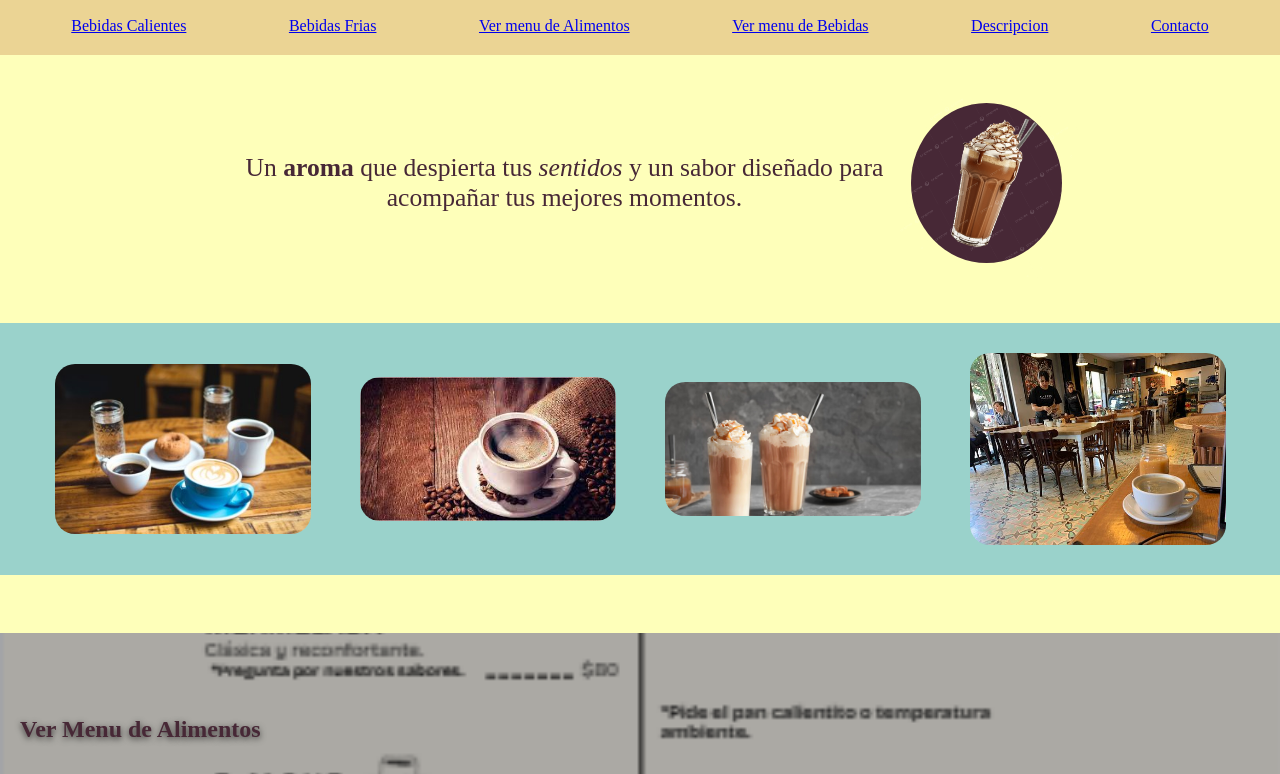
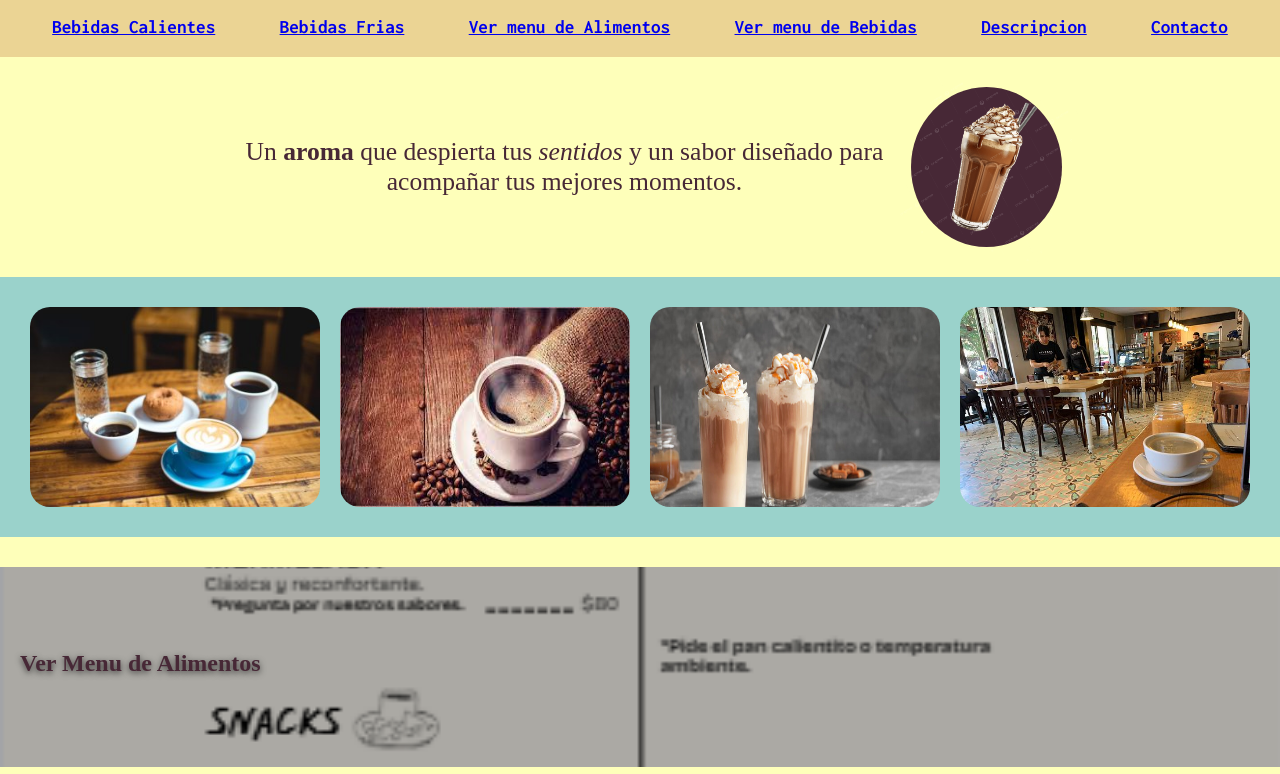
Before and after one commit to Mrpapita2124/Programacion-Web-2026, a plain HTML site: page index.html in a window 1280 px wide. Shown: the part 123-897 px from the top of the page. Drawn offline with Linux system fonts and the light colour scheme.

Commit message:
layout con grids y cambios de fuente en el nav

```diff
--- a/css/styles.css
+++ b/css/styles.css
@@ -11,11 +11,16 @@
   margin: 0px;
   transition: all 0.3s ease-in-out;
 }
-
-body {
-  background: var(--fondo);
+.contenedor{
+  display: grid;
+  grid-template-columns: 100%;
+  grid-template-areas:
+    "header"
+    "nav"
+    "main"
+    "footer";
+  gap: 0px;
 }
-
 #descripcion {
   margin-top: 50px;
   margin-left: 50px;
@@ -23,12 +28,14 @@ body {
 }
 
 header {
+  grid-area: header;
   position: sticky;
   width: 100%;
   height: 15vh;
   display: flex;
   align-items: center;
 }
+
 
 .header__video {
   position: absolute;
@@ -122,6 +129,7 @@ header {
   transform: scaleX(1);
 }
 .nav {
+    grid-area: nav;
     background-color: var(--fondo_marcado);
     position: sticky;
     top: 0;
@@ -134,25 +142,36 @@ header {
   justify-content: space-around;
   list-style: none;
   padding: 20px;
+  font-family: "Inconsolata", monospace;
+  font-size: 1.2rem;
+  font-weight: bold;
 }
 
 .aside {
   display: none;
 }
-
+main{
+  grid-area: main;
+  display: flex;
+  flex-direction: column;
+  gap: 30px;
+  background-color: var(--fondo);
+}
 .carrusel {
   display: flex;
+  flex-wrap: wrap;
+  gap: 20px;
   flex-direction: row;
   justify-content: space-around;
   align-items: center;
   background-color: var(--fondo_alterno);
   padding: 30px;
-  margin: 60px 0px 40px 0px;
 }
 
 .carrusel__img {
-  height: 90%;
-  width: 20vw;
+
+  min-width: 180px;
+  flex: 1 1;
   border-radius: 20px;
   transition: all 0.5s ease-in-out;
 }
@@ -163,6 +182,7 @@ header {
 }
 
 .footer {
+  grid-area: footer;
   background-color: var(--fondo_alterno);
   display: flex;
   flex-direction: column;
--- a/index.html
+++ b/index.html
@@ -22,7 +22,7 @@
   <title>40-20 Café: Bebidas calientes, frias, deliciosos postres</title>
 </head>
 <body>
-
+  <div class="contenedor">
     <header class="header">
       <video class="header__video" autoplay muted loop>
         <source src="./assets/vid/video stock cafeteria.mp4" type="video/mp4" alt="Video de fondo de la cafetería">
@@ -36,10 +36,6 @@
       </div>
     </header>
 
-  <audio autoplay loop>
-    <source src="./assets/sounds/bgmusic.mp3" type="audio/mpeg" alt="Música de fondo de la cafetería">
-  </audio>
-
     <nav class="nav">
       <ul class="nav__lista">
         <li><a href="https://www.youtube.com/" target="_blank" rel="noopener noreferrer">Bebidas Calientes</a></li>
@@ -51,7 +47,7 @@
       </ul>
     </nav>
 
-  <br>
+
 
     <aside class="aside">
       <h2 class="subtitulo">40-20</h2>
@@ -84,7 +80,7 @@
         <img class="carrusel__img carrusel__img--outline" src="./assets/img/photo0jpg.jpg" alt="Café carrusel 4" width="300" height="200" loading="lazy">
       </figure>
 
-    <br>
+
 
       <section id="menu-alimentos">
         <div class="menu__banner">
@@ -92,7 +88,7 @@
         </div>
       </section>
 
-    <br>
+
 
       <section id="menu-bebidas">
         <div class="menu__banner">
@@ -100,7 +96,7 @@
         </div>
       </section>
 
-    <br>
+
 
       <section id="descripcion">
         <h2 class="subtitulo_descripcion">Descripcion</h2>
@@ -109,7 +105,7 @@
           <p>Nos enorgullece utilizar ingredientes de alta calidad y técnicas de preparación expertas para garantizar la satisfacción del cliente.</p>
       </section>
 
-    <br>
+
     </main>
 
     <footer class="footer">
@@ -147,5 +143,10 @@
       </div>
     </footer>
 
+
+  </div>
+    <audio autoplay loop>
+      <source src="./assets/sounds/bgmusic.mp3" type="audio/mpeg" alt="Música de fondo de la cafetería">
+    </audio>
   </body>
 </html>
```
Lines whose indentation alone changed are shown as unchanged.
